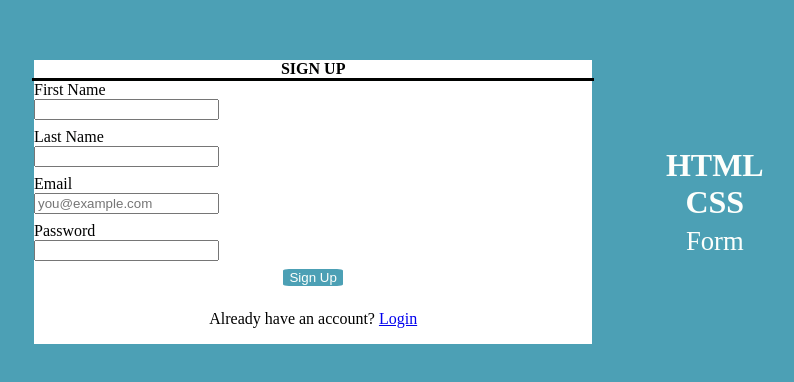
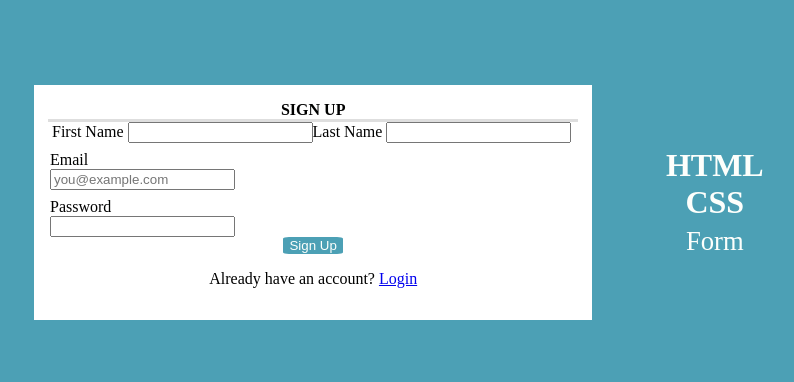
Before and after one commit to ebouchut-laplateforme/project-html-css-form, a plain HTML site: page index.html in a window 1280 px wide. Shown: the part 198-580 px from the top of the page, without its empty margins (206-1000 px from the left). Drawn offline with Linux system fonts and the light colour scheme.

Commit message:
feat(form): Align first and last name horizontally

```diff
--- a/css/styles.css
+++ b/css/styles.css
@@ -102,19 +102,30 @@ section {
   grid-template-rows:    auto;
   justify-items:         start; /* By default grid items are left aligned */
 
+  padding: 1em;
+
   & > * {
     /* By default grid items take the whole width of the form */
     grid-column:         1 / -1;
   }
 
-  & > input {
-    margin-bottom:      0.5rem; /* Add some space below  each form field */
+  & > label {
+    margin-top:      0.5rem; /* Add some space above each form field */
   }
 
-  & > legend {
+  & > .full-name {       /* fieldset with first-name and last-name fields */
+    display:             flex;
+    flex-direction:      flex-start;
+
+    padding:             0;
+    border:              none;
+  }
+
+  & > legend {           /* Form title */
     justify-self:        center;
 
     border-bottom:       solid;
+    border-color:        #DEDEDE;
     width:               100%; /* The horizontal line (below) takes the whole width of the form */
 
     font-weight:         bolder;
@@ -122,11 +133,11 @@ section {
     text-transform:      uppercase;
   }
 
-  & > .login   {
+  & > .login   {         /* Paragraph with login link */
     justify-self:        center;
   }
 
-  &>.signup {
+  & > .signup {          /* Signup button */
     justify-self:        center;
 
     border-radius:       10%;  /* Rounded corners */
--- a/index.html
+++ b/index.html
@@ -20,11 +20,17 @@
     <section>
       <form action="#" method="post" autocomplete="off" id="grid-container-form">
         <legend>Sign Up</legend>
-        <label for="first-name" class=""first-name">First Name</label>
-        <input type="text" id="first-name" name="first-name">
 
-        <label for="last-name" class="last-name">Last Name</label>
-        <input type="text" id="last-name" name="last-name">
+        <fieldset class="full-name">
+          <div>
+            <label for="first-name" class=""first-name">First Name</label>
+            <input type="text" id="first-name" name="first-name">
+          </div>
+          <div>
+            <label for="last-name" class="last-name">Last Name</label>
+            <input type="text" id="last-name" name="last-name">
+          </div>
+        </fieldset>
 
         <label for="email">Email</label>
         <input  type="email" id="email" name="email" placeholder="you@example.com">
```
